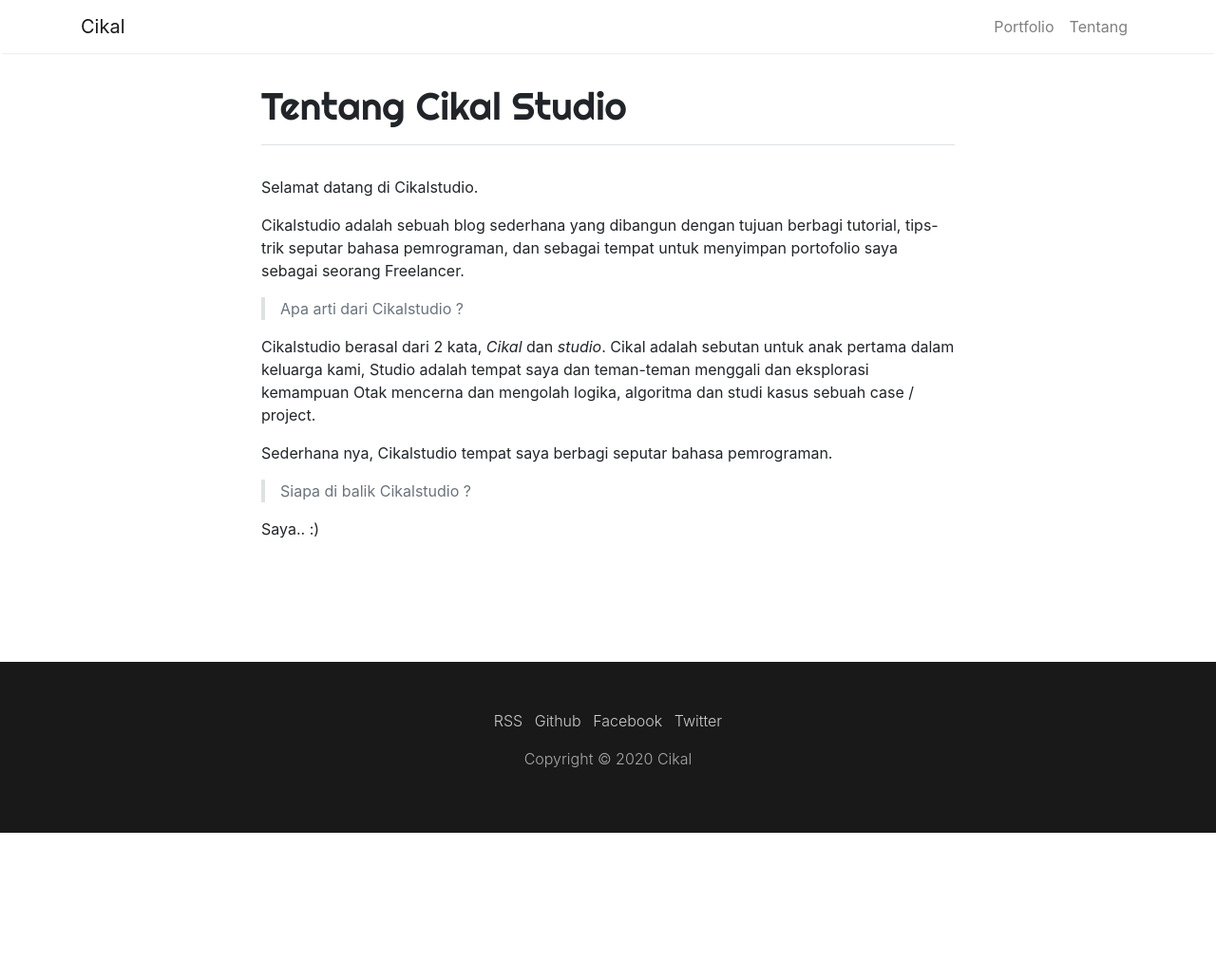
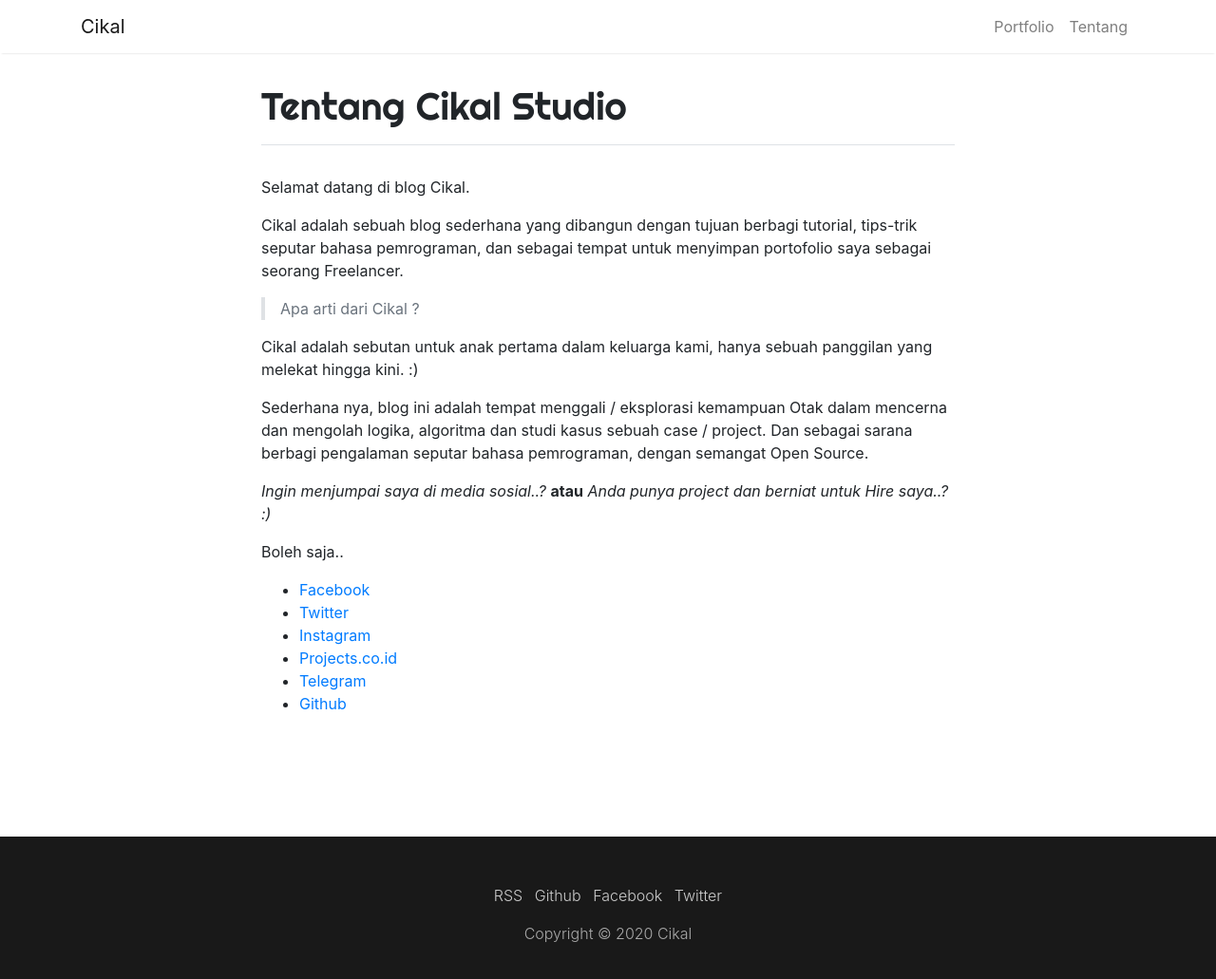
Before and after one commit to cikal/cikal.github.io, a Jekyll site: the page built from about.md, in a window 1280 px wide and 1061 px high. Shown: the top 1031 px of the window at 95% size. Built offline with Jekyll 4.4.1, drawn with Linux system fonts in a browser that asks for light colours.

Commit message:
update about

```diff
--- a/about.md
+++ b/about.md
@@ -3,16 +3,23 @@ layout: page
 title: Tentang Cikal Studio
 permalink: /about/
 ---
-Selamat datang di Cikalstudio.
+Selamat datang di blog Cikal.
 
-Cikalstudio adalah sebuah blog sederhana yang dibangun dengan tujuan berbagi tutorial, tips-trik seputar bahasa pemrograman, dan sebagai tempat untuk menyimpan portofolio saya sebagai seorang Freelancer.
+Cikal adalah sebuah blog sederhana yang dibangun dengan tujuan berbagi tutorial, tips-trik seputar bahasa pemrograman, dan sebagai tempat untuk menyimpan portofolio saya sebagai seorang Freelancer.
 
-> Apa arti dari Cikalstudio ?
+> Apa arti dari Cikal ?
 
-Cikalstudio berasal dari 2 kata, _Cikal_ dan _studio_. Cikal adalah sebutan untuk anak pertama dalam keluarga kami, Studio adalah tempat saya dan teman-teman menggali dan eksplorasi kemampuan Otak mencerna dan mengolah logika, algoritma dan studi kasus sebuah case / project.
+Cikal adalah sebutan untuk anak pertama dalam keluarga kami, hanya sebuah panggilan yang melekat hingga kini. :)
 
-Sederhana nya, Cikalstudio tempat saya berbagi seputar bahasa pemrograman.
+Sederhana nya, blog ini adalah tempat menggali / eksplorasi kemampuan Otak dalam mencerna dan mengolah logika, algoritma dan studi kasus sebuah case / project. Dan sebagai sarana berbagi pengalaman seputar bahasa pemrograman, dengan semangat Open Source.
 
-> Siapa di balik Cikalstudio ?
+_Ingin menjumpai saya di media sosial..?_ **atau** _Anda punya project dan berniat untuk Hire saya..? :)_
 
-Saya.. :)
+Boleh saja..
+
+* [Facebook](https://facebook.com/cikal.ard){:target='blank'}
+* [Twitter](https://twitter.com/cikalstudio){:target='blank'}
+* [Instagram](https://instagram.com/ayh__ian){:target='blank'}
+* [Projects.co.id](https://projects.co.id/public/browse_users/view/426c19/arsyila){:target='blank'}
+* [Telegram](https://t.me/iancikal){:target='blank'}
+* [Github](https://github.com/cikal){:target='blank'}
```
